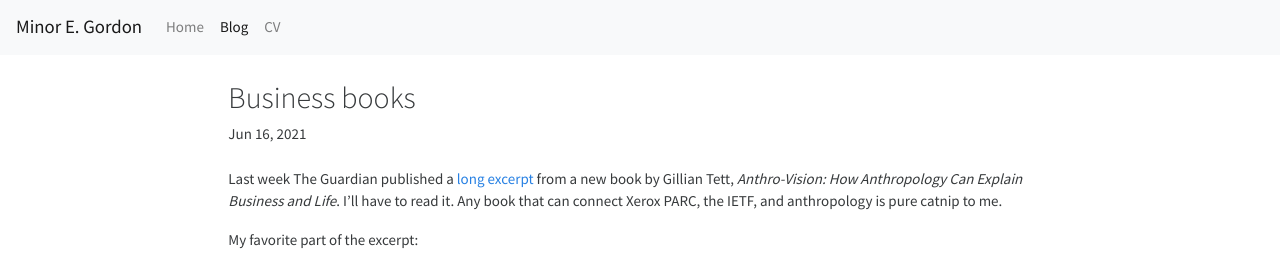
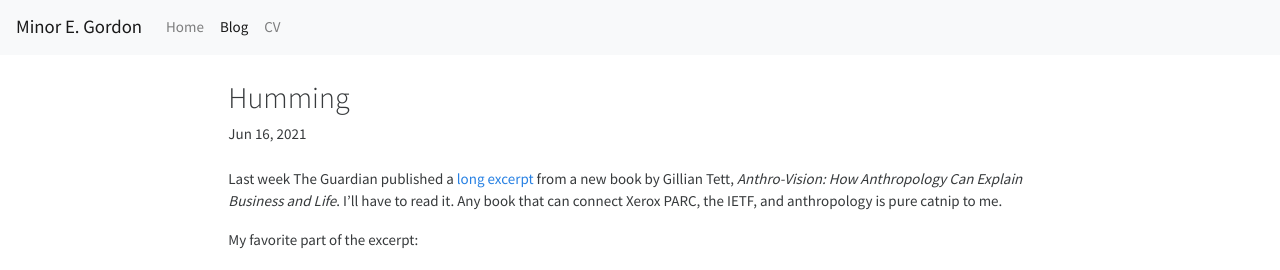
Before and after one commit to minorg/minorgordon.net, a Jekyll site: the page built from _posts/2021-06-16-humming.md, in a window 1280 px wide. Shown: the top 270 px of the page. Built offline with Jekyll 4.4.1, drawn with Linux system fonts in a browser that asks for light colours; nearby versions of some CDN libraries.

Commit message:
fix post title

```diff
--- a/_posts/2021-06-16-humming.md
+++ b/_posts/2021-06-16-humming.md
@@ -1,6 +1,6 @@
 ---
 layout: post
-title:  "Business books"
+title:  "Humming"
 date:   2021-06-16
 categories: reading
 ---
```
